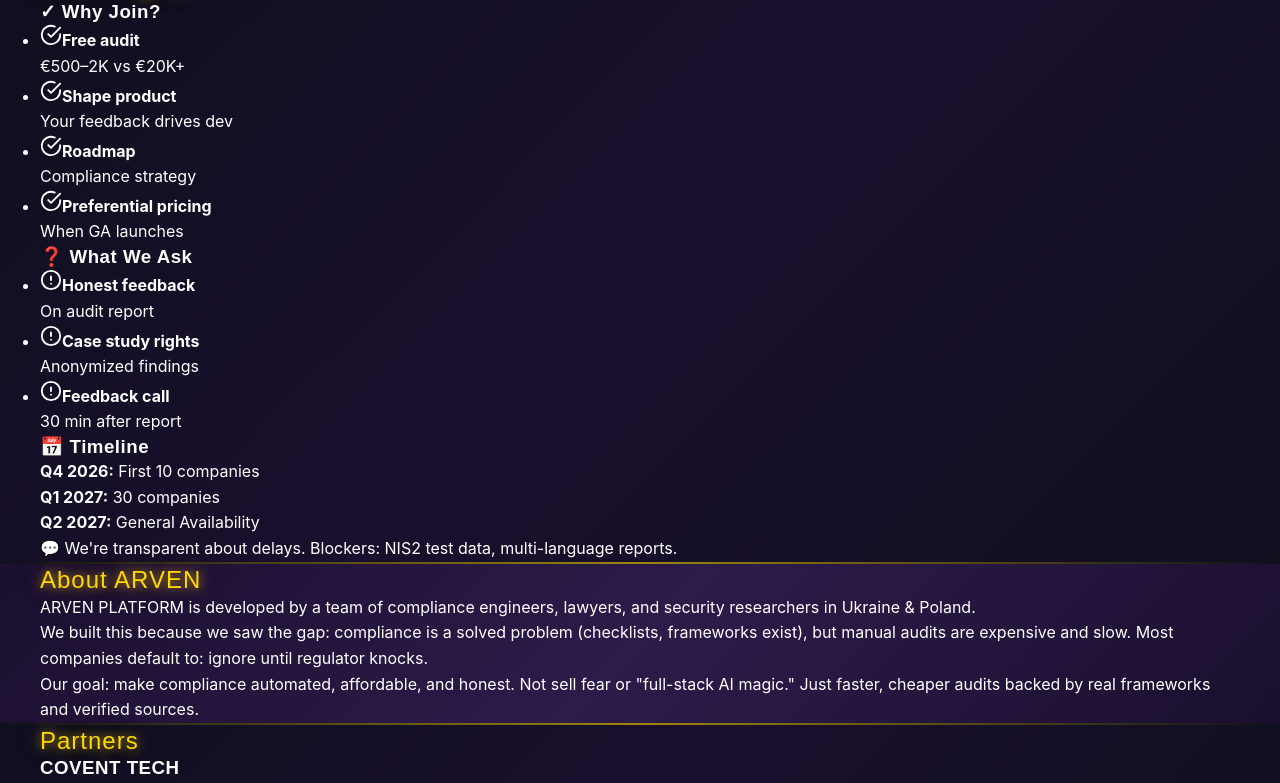
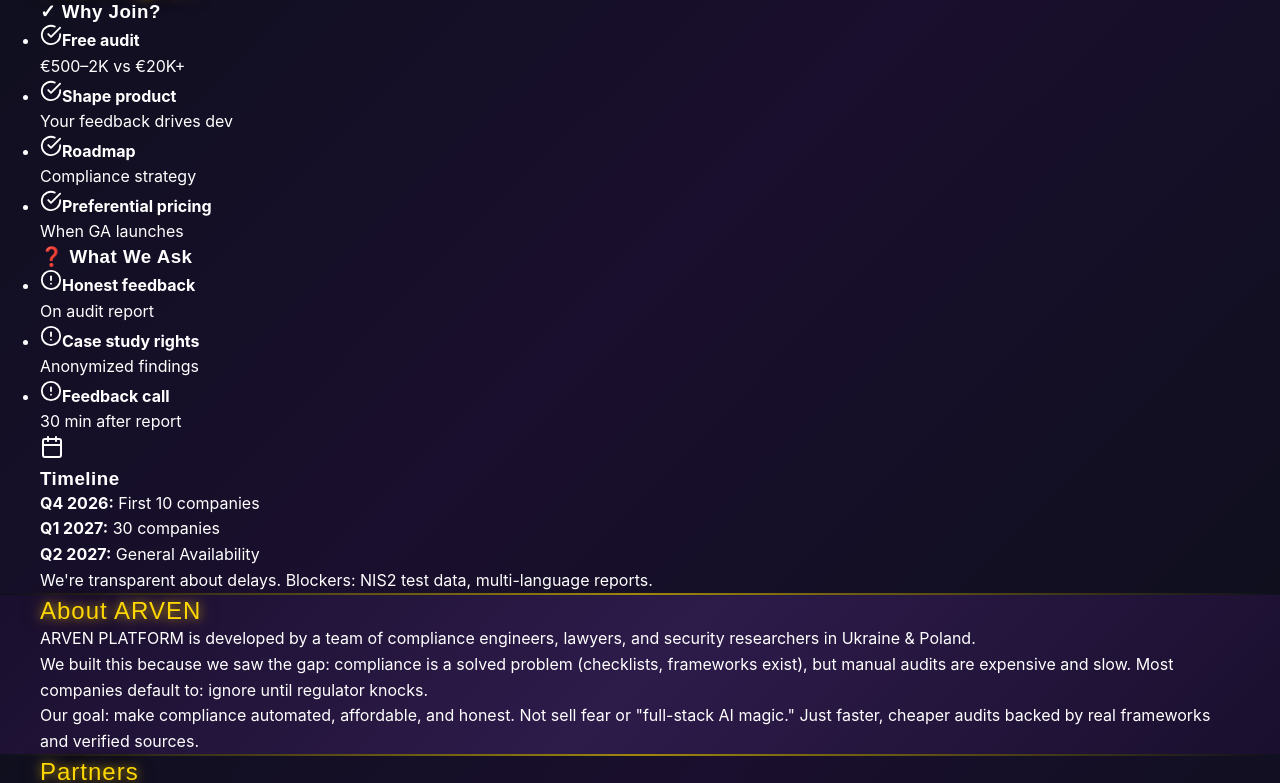
Before and after one commit to arvened/arven-evolution-website, a Next.js app: page / in a window 1280 px wide. Shown: the part 1418-2201 px from the top of the page. Built offline with nearby package versions, Linux system fonts and the light colour scheme.

Commit message:
Add Calendar icon and update Timeline section

```diff
--- a/app/page.tsx
+++ b/app/page.tsx
@@ -1,9 +1,8 @@
-
 'use client'
 
 import Navigation from '@/components/Navigation'
 import Footer from '@/components/Footer'
-import { CheckCircle, AlertCircle, BarChart3, Lightbulb, Shield, Zap, Lock, Eye, Code } from 'lucide-react'
+import { CheckCircle, AlertCircle, BarChart3, Lightbulb, Shield, Zap, Lock, Eye, Code, Calendar } from 'lucide-react'
 
 export default function Home() {
   return (
@@ -55,7 +54,7 @@
                     Since August 2026, EU AI Act Article 4 requires documented compliance for high-risk systems.
                   </p>
                   <p className="text-sm text-arven-text-tertiary">
-                    📋 <a href="https://eur-lex.europa.eu/legal-content/EN/TXT/?uri=CELEX:32024L1689" className="text-arven-cyan hover:underline font-semibold">EUR-Lex 2024/1689</a>
+                    <a href="https://eur-lex.europa.eu/legal-content/EN/TXT/?uri=CELEX:32024L1689" className="text-arven-cyan hover:underline font-semibold">EUR-Lex 2024/1689</a>
                   </p>
                 </div>
               </div>
@@ -72,7 +71,7 @@
                     <strong>€4B+</strong> in fines (2024) · <strong>€8–12M</strong> average penalty per case
                   </p>
                   <p className="text-sm text-arven-text-tertiary">
-                    📊 <a href="https://www.edpb.europa.eu/" className="text-arven-cyan hover:underline font-semibold">EDPB Annual Report 2025</a>
+                    <a href="https://www.edpb.europa.eu/" className="text-arven-cyan hover:underline font-semibold">EDPB Annual Report 2025</a>
                   </p>
                 </div>
               </div>
@@ -290,16 +289,19 @@
 
           {/* Timeline */}
           <div className="bg-gradient-to-r from-arven-cyan/10 to-transparent border-l-4 border-arven-cyan rounded-lg p-8">
-            <h3 className="text-2xl font-montserrat font-bold mb-4 text-arven-cyan">
-              📅 Timeline
-            </h3>
+            <div className="flex items-center gap-3 mb-4">
+              <Calendar className="text-arven-cyan" size={24} />
+              <h3 className="text-2xl font-montserrat font-bold text-arven-cyan">
+                Timeline
+              </h3>
+            </div>
             <div className="space-y-2 text-arven-text-secondary text-lg">
               <p><strong>Q4 2026:</strong> First 10 companies</p>
               <p><strong>Q1 2027:</strong> 30 companies</p>
               <p><strong>Q2 2027:</strong> General Availability</p>
             </div>
             <p className="text-sm text-arven-text-tertiary mt-4 pt-4 border-t border-arven-cyan/20">
-              💬 We're transparent about delays. Blockers: NIS2 test data, multi-language reports.
+              We're transparent about delays. Blockers: NIS2 test data, multi-language reports.
             </p>
           </div>
         </div>
```
